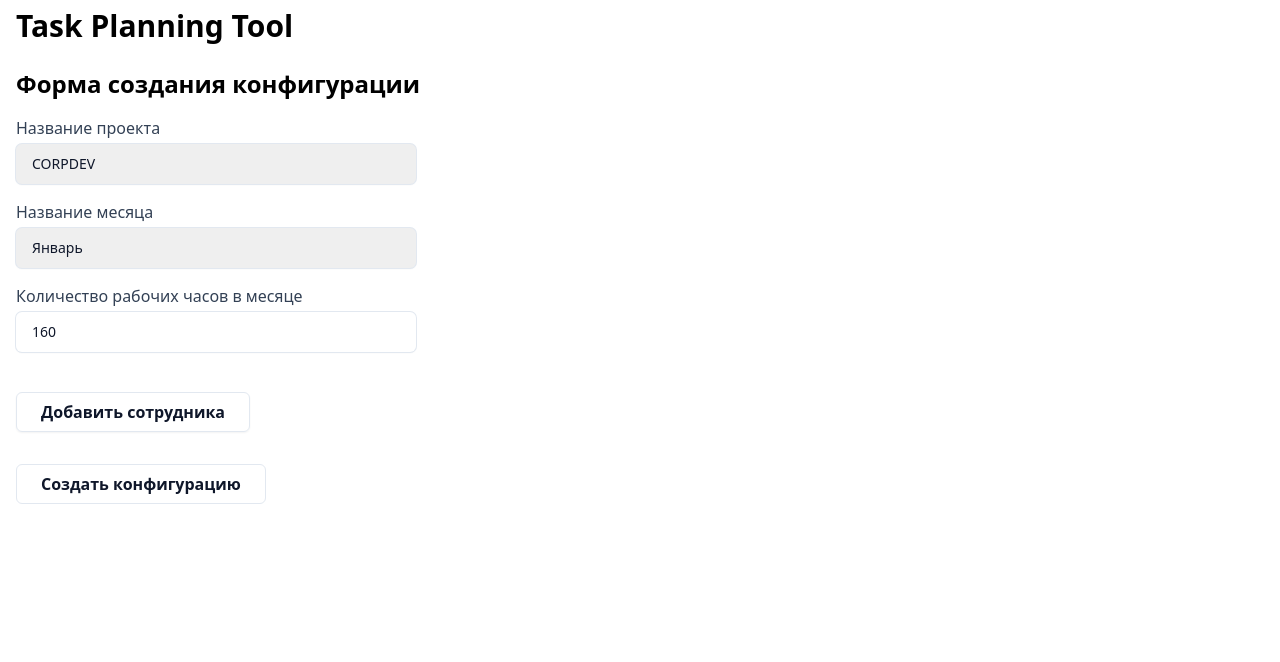
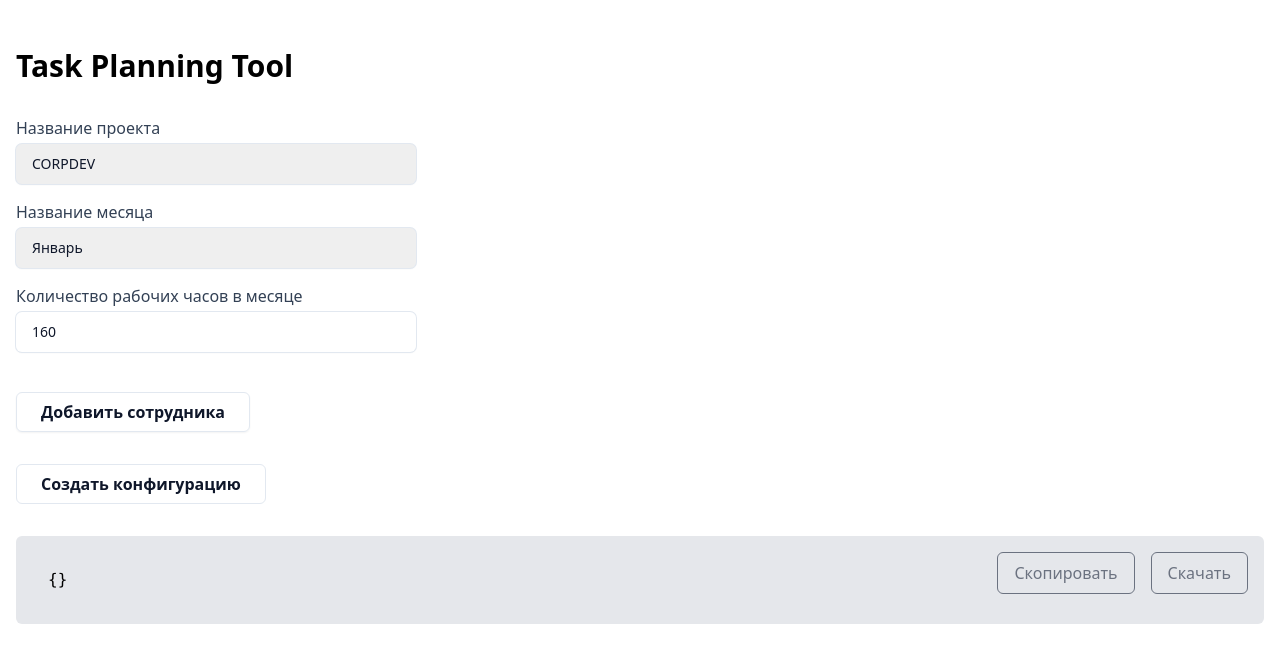
Before and after one commit to Dynkin/taskPlanningTool, a React (Vite) app: page / in a window 1280 px wide. Shown: the top 662 px of the page. Built offline with nearby package versions, Linux system fonts and the light colour scheme.

Commit message:
JSON preview with code highlighting, copy and download buttons

```diff
--- a/package.json
+++ b/package.json
@@ -11,6 +11,7 @@
   },
   "dependencies": {
     "classnames": "^2.5.1",
+    "highlight.js": "^11.9.0",
     "react": "^18.2.0",
     "react-dom": "^18.2.0",
     "react-hook-form": "^7.51.1"
--- a/src/App.tsx
+++ b/src/App.tsx
@@ -3,8 +3,8 @@ import CoreForm from './features/CoreForm/CoreForm';
 
 function App() {
   return (
-    <div className='container mx-auto px-4'>
-      <h1 className='py-2 text-3xl font-bold'>Task Planning Tool</h1>
+    <div className='container mx-auto px-4 py-8'>
+      <h1 className='py-4 text-3xl font-bold'>Task Planning Tool</h1>
       <CoreForm />
     </div>
   );
--- a/src/features/CoreForm/BIQWithPercentInput/BIQWithPercentInput.tsx
+++ b/src/features/CoreForm/BIQWithPercentInput/BIQWithPercentInput.tsx
@@ -102,6 +102,7 @@ const BIQWithPercentInputComponent: React.FC<Props> = ({
                 </label>
                 <input
                   type='number'
+                  step='0.01'
                   id={`employees.${nestIndex}.BIQsWithPercent.${index}.percent`}
                   className='mt-1 block h-10 w-full appearance-none rounded-md pl-4 text-sm leading-6 text-slate-900 placeholder-slate-400 shadow-sm ring-1 ring-slate-200 focus:outline-none focus:ring-2 focus:ring-blue-500'
                   {...register(
@@ -133,6 +134,7 @@ const BIQWithPercentInputComponent: React.FC<Props> = ({
                 </label>
                 <input
                   type='number'
+                  step='0.01'
                   id={`employees.${nestIndex}.BIQsWithPercent.${index}.hours`}
                   className='mt-1 block h-10 w-full appearance-none rounded-md pl-4 text-sm leading-6 text-slate-900 placeholder-slate-400 shadow-sm ring-1 ring-slate-200 focus:outline-none focus:ring-2 focus:ring-blue-500'
                   {...register(
--- a/src/features/CoreForm/CoreForm.tsx
+++ b/src/features/CoreForm/CoreForm.tsx
@@ -1,6 +1,8 @@
-import React from 'react';
+import React, { useState } from 'react';
 import { useForm, SubmitHandler, useFieldArray } from 'react-hook-form';
 import { BIQWithPercentInput } from './BIQWithPercentInput/BIQWithPercentInput';
+import { JSONPreview } from './JSONPreview/JSONPreview';
+import 'highlight.js/styles/github.css';
 
 type BIQWithPercent = {
   BIQ: string;
@@ -36,13 +38,28 @@ const CoreForm = () => {
     control,
   });
 
-  const onSubmit: SubmitHandler<Inputs> = (data) => console.log(data);
+  const [formResult, setFormResult] = useState<string>('{}');
+
+  const onSubmit: SubmitHandler<Inputs> = (data) => {
+    const result = {
+      tasks: data.employees
+        .map((employee) => {
+          return employee.BIQsWithPercent.map((BIQWithPercent) => {
+            return {
+              project: data.projectName,
+              summary: `${employee.surname} - ${data.monthName} - ${BIQWithPercent.BIQ}`,
+              BIQ: BIQWithPercent.BIQ,
+              hours: BIQWithPercent.hours,
+            };
+          });
+        })
+        .flat(),
+    };
+    setFormResult(JSON.stringify(result, null, 2));
+  };
 
   return (
     <div>
-      <h1 className='my-4 block text-2xl font-bold'>
-        Форма создания конфигурации
-      </h1>
       <form onSubmit={handleSubmit(onSubmit)}>
         <div className='w-[400px]'>
           <label
@@ -171,6 +188,7 @@ const CoreForm = () => {
                       </label>
                       <input
                         type='number'
+                        step='0.01'
                         id={`employees.${employeeFieldIndex}.psu`}
                         className='mt-1 block h-10 w-full appearance-none rounded-md pl-4 text-sm leading-6 text-slate-900 placeholder-slate-400 shadow-sm ring-1 ring-slate-200 focus:outline-none focus:ring-2 focus:ring-blue-500'
                         placeholder='% ПШЕ'
@@ -228,6 +246,8 @@ const CoreForm = () => {
           Создать конфигурацию
         </button>
       </form>
+
+      <JSONPreview json={formResult} />
     </div>
   );
 };
--- /dev/null
+++ b/src/features/CoreForm/JSONPreview/JSONPreview.tsx
@@ -0,0 +1,49 @@
+import React, { memo } from 'react';
+import hljs from 'highlight.js/lib/core';
+import jsonLanguage from 'highlight.js/lib/languages/json';
+
+hljs.registerLanguage('json', jsonLanguage);
+
+type Props = {
+  json: string;
+};
+
+const JSONPreviewComponent: React.FC<Props> = ({ json = '{}' }) => {
+  const highlightedCode = hljs.highlight(json, { language: 'json' }).value;
+
+  return (
+    <div className='relative mt-8 rounded-md bg-gray-200 p-8'>
+      <code>
+        <pre dangerouslySetInnerHTML={{ __html: highlightedCode }} />
+      </code>
+      <div className='absolute right-4 top-4 flex gap-4'>
+        <button
+          type='button'
+          className='rounded-md border border-gray-500 px-4 py-2 text-gray-500 hover:border-black hover:text-black'
+          onClick={() => navigator.clipboard.writeText(json)}
+        >
+          Скопировать
+        </button>
+        <button
+          type='button'
+          className='rounded-md border border-gray-500 px-4 py-2 text-gray-500 hover:border-black hover:text-black'
+          onClick={() => {
+            const fileToSave = new Blob([json], {
+              type: 'application/json;charset=utf-8',
+            });
+
+            const a = document.createElement('a');
+            a.href = URL.createObjectURL(fileToSave);
+            a.download = 'tasks.json';
+            a.click();
+            a.remove();
+          }}
+        >
+          Скачать
+        </button>
+      </div>
+    </div>
+  );
+};
+
+export const JSONPreview = memo(JSONPreviewComponent);
```
Also changed, not shown: 1 other file (tests, documents, lock files or other folders).
